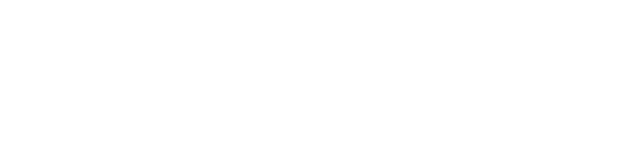
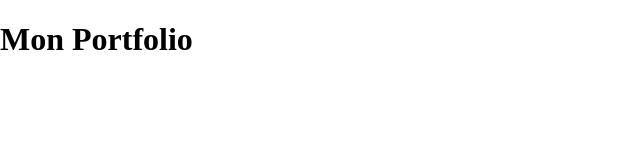
Before and after one commit to SykaSeth/portfolio, a plain HTML site: page index.html in a window 1280 px wide. Shown: the whole page, without its empty margins (0-640 px from the left). Drawn offline with nearby package versions, Linux system fonts and the light colour scheme.

Commit message:
Add title

```diff
--- a/index.html
+++ b/index.html
@@ -11,7 +11,9 @@
     <script src="https://code.jquery.com/jquery-3.5.1.min.js"></script>
 </head>
 <body>
-
+    <header>
+        <h1>Mon Portfolio</h1>
+    </header>
 </body>
 <script src="script.js"></script>
 </html>
```
